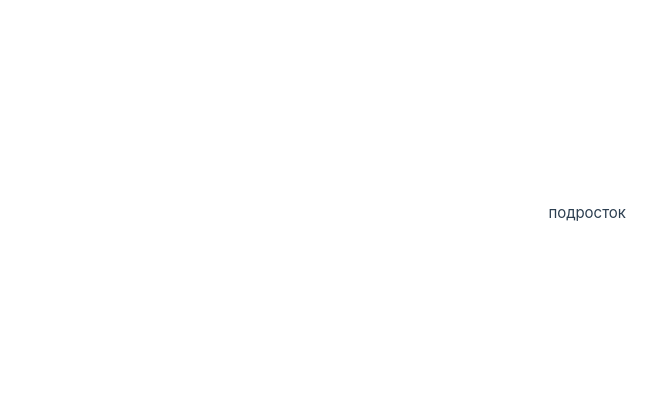
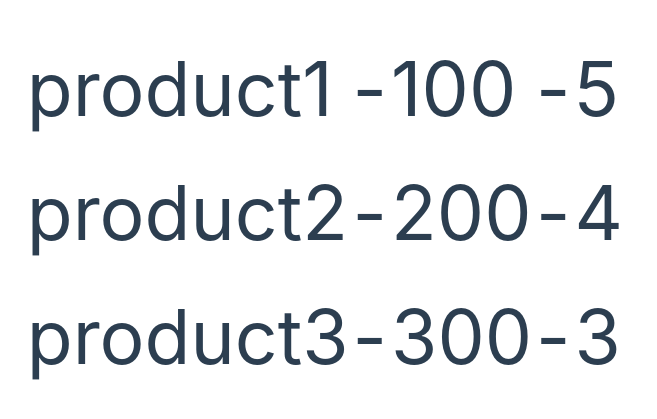
Before and after one commit to Rukshona27/PracticeVuewithDOMJS, a Vue app in the folder pract2/: page / in a window 1280 px wide. Shown: the part 187-606 px from the top of the page, without its empty margins (14-671 px from the left). Built offline with nearby package versions, Linux system fonts and the light colour scheme.

Commit message:
цикл по массиву

```diff
--- a/pract2/src/components/HelloWorld.vue
+++ b/pract2/src/components/HelloWorld.vue
@@ -1,27 +1,48 @@
-
 <template>
-  <div>
-    <p v-if="age<18">подросток</p>
-    <p v-else-if="age==19 || age<=25">молодой человек</p>
-    <p v-else-if="age>=26">мужчина</p>
-    <p v-else>error</p>
-  </div>
+  <table>
+    <template v-for="prod in products">
+      <tr class="div">
+        <td>{{ prod.name }}</td>
+        <td>-</td>
+        <td>{{ prod.price }}</td>
+        <td>-</td>
+        <td>{{ prod.quantity }}</td>
+      </tr>
+    </template>
+  </table>
 </template>
 
 <script>
   export default{
-      data(){
-        return{
-          age:15,
-        };
-      },
-      methods:{
+    data() {
+	  return {
+		products: [
+			{
+				name: 'product1',
+				price: 100,
+				quantity: 5
+			},
+			{
+				name: 'product2',
+				price: 200,
+				quantity: 4
+			},
+			{
+				name: 'product3',
+				price: 300,
+				quantity: 3
+			},
+		]
+	}
+}
+,
+    methods:{
 
-      }
+    }
   };
 </script>
 <style scoped>
-.hello{
-  font-size: 6em;
+.div{
+  font-size: 5em;
 }
 </style>
```
